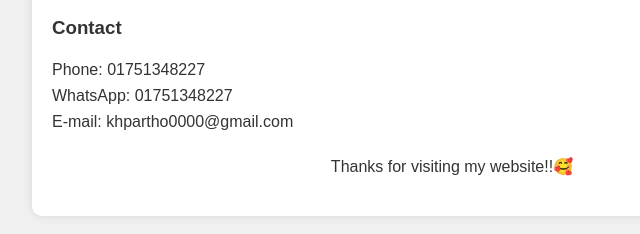
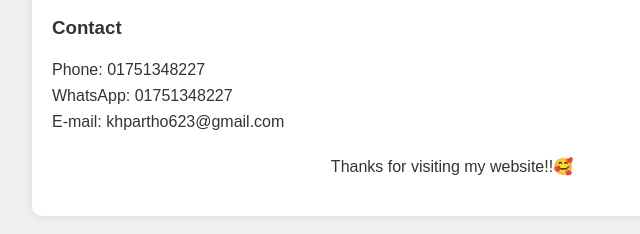
Before and after one commit to partho623/me, a plain HTML site: page index.html in a window 1280 px wide. Shown: the part 1658-1892 px from the top of the page, 188-828 px from the left. Drawn offline with Linux system fonts and the light colour scheme.

Commit message:
Update index.html

```diff
--- a/index.html
+++ b/index.html
@@ -143,7 +143,7 @@
         <h3>Contact</h3>
         <p>Phone: 01751348227<br>
           WhatsApp: 01751348227<br>
-          E-mail: khpartho0000@gmail.com
+          E-mail: khpartho623@gmail.com
         </p>
     </div>
  <p style="text-align: center;">Thanks for visiting my website!!🥰</p>
```
